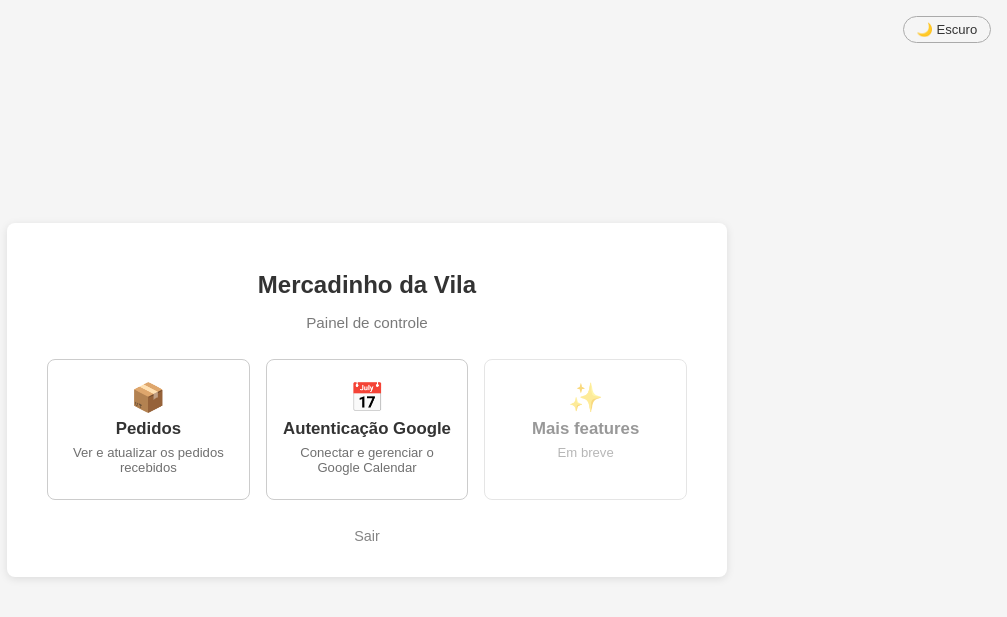
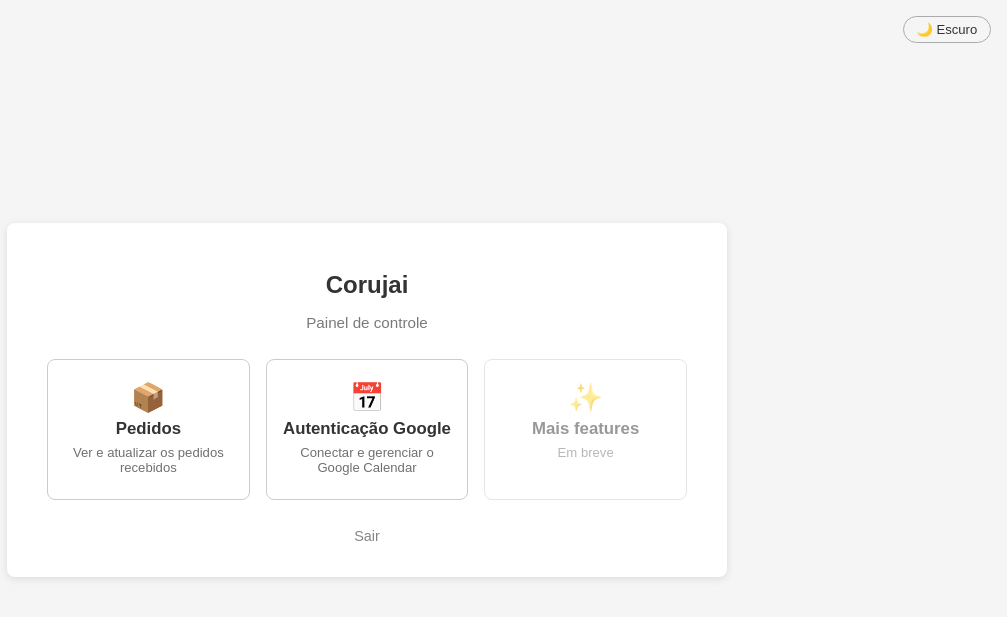
Before and after one commit to xiadito/AtendenteIA, a Flask app: page /dashboard/menu in a window 1280 px wide. Shown: the top 617 px of the page, without its empty margins (273-1280 px from the left). Run offline with Flask 3, Linux system fonts and the light colour scheme; the visitor is signed in with stand-in values (Sample User, id 1).

Commit message:
chore: rebrand to Corujai and land / on the dashboard menu
Retitle the dashboard, login, menu and Google integration templates from
Mercadinho da Vila to Corujai, and update CLAUDE.md to describe the
project as a lead-closing bot for Jiu-Jitsu academies rather than a
grocery store.

GET / now redirects to dashboard.menu instead of rendering home.html, so
the entry point is the control panel. Also documents the virtualenv
deactivate command in CLAUDE.md.

```diff
--- a/src/templates/dashboard.html
+++ b/src/templates/dashboard.html
@@ -3,7 +3,7 @@
 <head>
     <meta charset="UTF-8">
     <meta name="viewport" content="width=device-width, initial-scale=1.0">
-    <title>Mercadinho da Vila — Pedidos</title>
+    <title>Corujai — Pedidos</title>
     <meta http-equiv="refresh" content="30">
     <link rel="stylesheet" href="{{ url_for('static', filename='css/theme.css') }}">
     <link rel="stylesheet" href="{{ url_for('static', filename='css/dashboard.css') }}">
@@ -27,7 +27,7 @@
     <header>
         <div class="header-left">
             <a class="back-link" href="{{ url_for('dashboard.menu') }}">← Menu</a>
-            <h1>🛒 Pedidos — Mercadinho da Vila</h1>
+            <h1>🛒 Pedidos — Corujai</h1>
         </div>
     </header>
 
--- a/src/templates/integrations_google.html
+++ b/src/templates/integrations_google.html
@@ -3,7 +3,7 @@
 <head>
     <meta charset="UTF-8">
     <meta name="viewport" content="width=device-width, initial-scale=1.0">
-    <title>Mercadinho da Vila — Integração Google Calendar</title>
+    <title>Corujai   — Integração Google Calendar</title>
     <link rel="stylesheet" href="{{ url_for('static', filename='css/theme.css') }}">
     <link rel="stylesheet" href="{{ url_for('static', filename='css/integrations.css') }}">
 </head>
--- a/src/templates/login.html
+++ b/src/templates/login.html
@@ -3,14 +3,14 @@
 <head>
     <meta charset="UTF-8">
     <meta name="viewport" content="width=device-width, initial-scale=1.0">
-    <title>Mercadinho da Vila — Acesso</title>
+    <title>Corujai — Acesso</title>
     <link rel="stylesheet" href="{{ url_for('static', filename='css/theme.css') }}">
     <link rel="stylesheet" href="{{ url_for('static', filename='css/login.css') }}">
 </head>
 <body>
     <button class="theme-toggle" id="themeBtn" onclick="toggleTheme()">🌙 Escuro</button>
     <div class="card">
-        <h1>Bem-vindo ao Mercadinho da Vila</h1>
+        <h1>Bem-vindo ao Corujai</h1>
         {% if error %}
             <div class="error">{{ error }}</div>
         {% endif %}
--- a/src/templates/menu.html
+++ b/src/templates/menu.html
@@ -3,14 +3,14 @@
 <head>
     <meta charset="UTF-8">
     <meta name="viewport" content="width=device-width, initial-scale=1.0">
-    <title>Mercadinho da Vila — Menu</title>
+    <title>Corujai — Menu</title>
     <link rel="stylesheet" href="{{ url_for('static', filename='css/theme.css') }}">
     <link rel="stylesheet" href="{{ url_for('static', filename='css/menu.css') }}">
 </head>
 <body>
     <button class="theme-toggle" id="themeBtn" onclick="toggleTheme()">🌙 Escuro</button>
     <div class="card">
-        <h1>Mercadinho da Vila</h1>
+        <h1>Corujai</h1>
         <p class="subtitle">Painel de controle</p>
 
         <nav class="menu-grid">
```
Also changed, not shown: .claude/skills/commit-message/SKILL.md (added).
